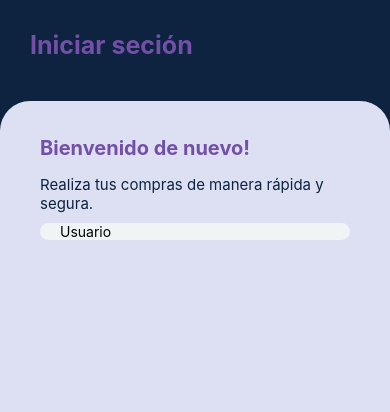
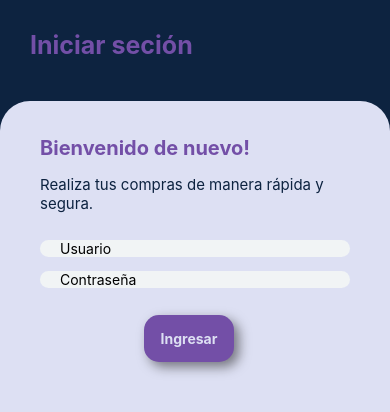
Before and after one commit to GersonTeranGT/carrito-compras-ejercicio, a React Native app: screen /Login in a window 390 px wide. Shown: the top 412 px of the page. Built offline with nearby package versions, Linux system fonts and the light colour scheme.

Commit message:
componentes reutilizables

```diff
--- a/src/components/BodyComponent.tsx
+++ b/src/components/BodyComponent.tsx
@@ -4,7 +4,7 @@ import { SECONDARY_COLOR, TERTIARY_COLOR } from '../commons/constants'
 
 //componente reutiliable
 interface Props{
-    children: ReactNode;
+    children: ReactNode;    //cualquier tipo de elemento (img, texto)
 }
 
 export const BodyComponent = ({children}: Props) => {
--- /dev/null
+++ b/src/components/ButtonComponent.tsx
@@ -0,0 +1,35 @@
+import React from 'react'
+import { StyleSheet, Text, TouchableOpacity } from 'react-native'
+import { SECONDARY_COLOR, TERTIARY_COLOR } from '../commons/constants'
+
+
+interface Props { //propiedades-> valores desde otros lugares
+    text: string;
+    //onPress:()=>void
+    handleLogin: ()=>void;
+    //son como los nombres
+}
+export const ButtonComponent = ({text, handleLogin}:Props) => {
+    return (
+        <TouchableOpacity style={styles.button} onPress={handleLogin}>
+            <Text style={styles.buttonText} >{text}</Text>
+        </TouchableOpacity>
+    )
+}
+
+const styles = StyleSheet.create({
+    button:{
+        backgroundColor: SECONDARY_COLOR,
+        paddingVertical:15,
+        borderRadius:15,marginVertical:10,
+        width:90,
+        marginRight:12,
+        boxShadow:'5px 5px 12px rgba(15, 14, 14, 0.5)'
+    },
+    buttonText:{
+        textAlign:'center',
+        color:TERTIARY_COLOR,
+        fontSize:14,
+        fontWeight:'bold',
+    }
+})
--- a/src/components/InputComponent.tsx
+++ b/src/components/InputComponent.tsx
@@ -1,21 +1,33 @@
 import React from 'react'
-import { StyleSheet, TextInput } from 'react-native'
+import { KeyboardTypeOptions, StyleSheet, TextInput } from 'react-native'
 import { INPUT_COLOR, TERTIARY_COLOR } from '../commons/constants'
 
+interface Props { //propiedades-> valores desde otros lugares
+    placeholder: string;
+    keyboardType: KeyboardTypeOptions;
+    changeForm: (property: string, value: string) => void; //fincion para modificar el estado del formulario (LoginScreen)
+    property:string;//representa las propiedades del objeto del formulario
+    isPassword?: boolean; //propiedad opcional >?<
+}
 
-export const InputComponent = () => {
+export const InputComponent = ({ placeholder, keyboardType, changeForm, property, isPassword}: Props) => {
     return (
         <TextInput
-            placeholder='Usuario'
-            keyboardType='default'
+            placeholder={placeholder}//propiedades dinamicas para recivir
+            keyboardType={keyboardType}
+            //capturamos el valor con onChangeText
+            onChangeText={(value) => changeForm(property, value)}
+            secureTextEntry={isPassword}
             style={styles.inputText}
         />
+
     )
 }
 const styles = StyleSheet.create({
-    inputText:{
-        backgroundColor:INPUT_COLOR,
-        borderRadius:10,
-        paddingHorizontal:20
+    inputText: {
+        backgroundColor: INPUT_COLOR,
+        borderRadius: 10,
+        paddingHorizontal: 20,
+        marginVertical: 7
     }
 })
--- a/src/screens/LoginScreen.tsx
+++ b/src/screens/LoginScreen.tsx
@@ -1,21 +1,52 @@
-import React from 'react'
-import { StatusBar, Text, View } from 'react-native'
+import React, { useState } from 'react'
+import { StatusBar, Text, View } from 'react-native';
 import { TitleComponent } from '../components/TitleComponent'
 import { PRYIMARY_COLOR } from '../commons/constants';
 import { BodyComponent } from '../components/BodyComponent';
 import { styles } from '../theme/appTheme';
 import { InputComponent } from '../components/InputComponent';
+import { ButtonComponent } from '../components/ButtonComponent';
 
+//interface para el objeto del formulario
+interface FormLogin {
+    username: string;
+    password: string;
+}
 
 export const LoginScreen = () => {
+    //hook useState para manejar el estado del formulario
+    //trabajar formularios como objetos
+    const [formLogin, setFormLogin] = useState<FormLogin>({
+        username: '',
+        password: ''
+    });
+
+    //funcion para modificar el estado del formulario - property es e valor de la constante a modificar
+    const changeForm = (property: string, value: string): void => {
+        //console.log(property + ': ' + value)
+        //sacar una copia para hacer la modificacion
+        setFormLogin({...formLogin, [property]:value});
+    }
+
+    //funcion para permitir inicaie sesion
+    const handleLogin = (): void =>{
+        console.log(formLogin);
+    }
+
     return (
         <View >
-            <StatusBar backgroundColor={PRYIMARY_COLOR}/>
-            <TitleComponent title='Iniciar seción'/>
+            <StatusBar backgroundColor={PRYIMARY_COLOR} />
+            <TitleComponent title='Iniciar seción' />
             <BodyComponent>
                 <Text style={styles.titleWelcome}>Bienvenido de nuevo!</Text>
                 <Text style={styles.textDecription}>Realiza tus compras de manera rápida y segura.</Text>
-                <InputComponent/>
+                <View style={styles.containerForm}>
+                    <InputComponent placeholder='Usuario' keyboardType='default' changeForm={changeForm} property='username' />
+                    <InputComponent placeholder='Contraseña' keyboardType='numeric' changeForm={changeForm} property='password' isPassword={true}/>
+                </View>
+                <View style={styles.contenedorBotones}>
+                    <ButtonComponent text='Ingresar' handleLogin={handleLogin}/>
+                </View>
             </BodyComponent>
         </View>
     )
--- a/src/theme/appTheme.ts
+++ b/src/theme/appTheme.ts
@@ -12,5 +12,12 @@ export const styles = StyleSheet.create({
         fontSize: 15,
         color: PRYIMARY_COLOR,
         paddingVertical: 10
+    },
+    containerForm:{
+        marginVertical:10
+    },
+    contenedorBotones:{
+        flexDirection:'row',
+        justifyContent:'center'
     }
 })
```
